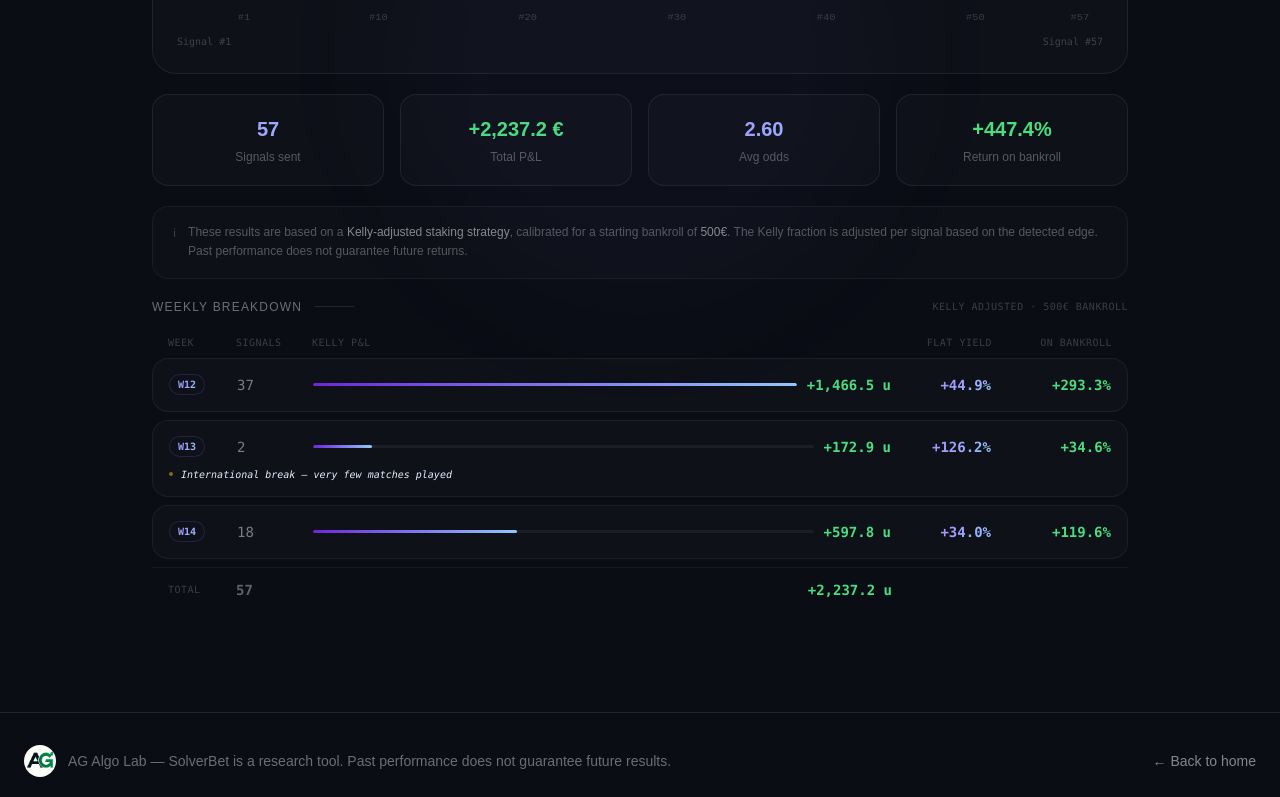
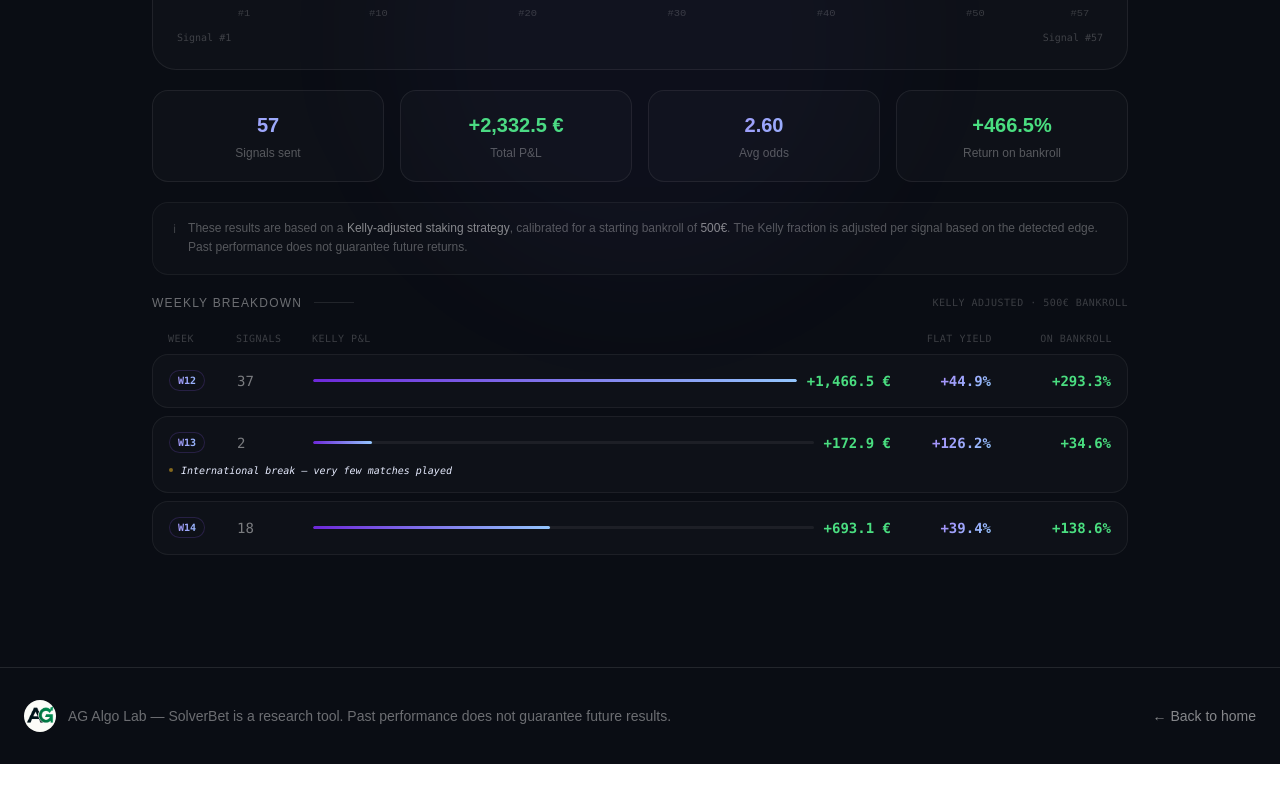
Before and after one commit to ag-algolab/ag-algolab.github.io, a React (Vite) app: page /#/solverbet in a window 1280 px wide. Shown: the part 5077-5874 px from the top of the page. After the commit the page ends 5841 px from the top, so only its background shows below. Built offline with nearby package versions, Linux system fonts and the light colour scheme.

Commit message:
Update performance metrics and cumulative P&L display
Updated performance metrics for week 14 and adjusted cumulative P&L display.

```diff
--- a/src/pages/SolverBet.jsx
+++ b/src/pages/SolverBet.jsx
@@ -568,9 +568,9 @@ const WEEKS_DATA = [
   {
     week: 14,
     signals: 18,
-    pnl: 597.8,
-    flatYield: 34.0,
-    rob: 119.6,
+    pnl: 693.1,
+    flatYield: 39.4,
+    rob: 138.6,
     note: null,
   },
 ];
@@ -663,7 +663,7 @@ function WeeklyBreakdown() {
                       />
                     </div>
                     <span className="text-green-400 font-mono text-sm font-bold whitespace-nowrap">
-                      +{w.pnl.toLocaleString('en-US', { minimumFractionDigits: 1, maximumFractionDigits: 1 })} u
+                      +{w.pnl.toLocaleString('en-US', { minimumFractionDigits: 1, maximumFractionDigits: 1 })} €
                     </span>
                   </div>
 
@@ -694,29 +694,7 @@ function WeeklyBreakdown() {
                 )}
               </motion.div>
             ))}
-
-            {/* Totals row */}
-            <motion.div
-              initial={{ opacity: 0 }}
-              whileInView={{ opacity: 1 }}
-              transition={{ duration: 0.4, delay: WEEKS_DATA.length * 0.08 + 0.1 }}
-              viewport={{ once: true }}
-              className="grid grid-cols-[56px_64px_1fr_88px_108px] gap-3 items-center
-                         px-4 pt-3 border-t border-white/[0.05]"
-            >
-              <span className="text-white/20 text-[10px] font-mono uppercase tracking-wider">Total</span>
-              <span className="text-white/35 text-sm font-mono font-bold">{totalSignals}</span>
-              <div className="flex items-center gap-2.5">
-                <div className="flex-1" />
-                <span className="text-green-400 font-mono text-sm font-bold whitespace-nowrap">
-                  +{totalPnL.toLocaleString('en-US', { minimumFractionDigits: 1, maximumFractionDigits: 1 })} u
-                </span>
-              </div>
-              <div />
-              <div />
-            </motion.div>
           </div>
-
         </div>
       </div>
     </motion.div>
@@ -730,28 +708,21 @@ const PERF_DATA = {
     -81.3,-70.1,132.7,-107.3,-112.6,160.1,66.8,67.0,-140.7,-93.2,
     210.8,-78.1,114.3,170.8,-79.7,61.7,-81.5,88.0,85.0,-84.9,-123.2,
     94.0,180.1,463.9,-69.8,239.3,-180.3,-115.6,-113.1,-54.7,228.3,-72.5,
-    -45.2,96.8,155.6,70.0,-71.1
+    50.1,96.8,155.6,70.0,-71.1
   ],
-  roi: '447.4',
+  roi: '466.5',
   avgOdd: '2.60',
   signals: 57,
-  totalPnL: 2237.2,
+  totalPnL: 2332.5,
 };
 
 // Pre-computed SVG path (800x220 viewBox, padding 58/20/20/30)
-const CHART_PATH = "M 58.0 177.3 L 70.9 180.9 L 83.8 174.0 L 96.7 167.9 L 109.6 171.4 L 122.5 165.5 L 135.4 138.7 L 148.2 146.3 L 161.1 135.0 L 174.0 121.2 L 186.9 104.7 L 199.8 109.5 L 212.7 102.2 L 225.6 96.1 L 238.5 99.7 L 251.4 94.5 L 264.3 99.7 L 277.2 94.5 L 290.1 87.8 L 303.0 91.5 L 315.9 96.5 L 328.8 100.9 L 341.6 92.7 L 354.5 99.3 L 367.4 106.3 L 380.3 96.4 L 393.2 92.3 L 406.1 88.1 L 419.0 96.8 L 431.9 102.6 L 444.8 89.5 L 457.7 94.4 L 470.6 87.3 L 483.5 76.8 L 496.4 81.7 L 509.2 77.9 L 522.1 82.9 L 535.0 77.5 L 547.9 72.2 L 560.8 77.5 L 573.7 85.1 L 586.6 79.3 L 599.5 68.2 L 612.4 39.6 L 625.3 43.9 L 638.2 29.1 L 651.1 40.2 L 664.0 47.4 L 676.9 54.3 L 689.8 57.7 L 702.6 43.6 L 715.5 48.1 L 728.4 50.9 L 741.3 44.9 L 754.2 35.3 L 767.1 31.0 L 780.0 35.4";
-
-const PATH_LENGTH = 863;
-const LAST_X = 780;
-const LAST_Y = 35.4;
-const Y_TICKS = [
-  { val: -270, y: 190.0 },
-  { val:  419, y: 147.5 },
-  { val: 1108, y: 105.0 },
-  { val: 1797, y:  62.5 },
-  { val: 2486, y:  20.0 },
-];
-const ZERO_Y = 173.4;
+const CHART_PATH = "M 58.0 177.4 L 70.9 180.9 L 83.8 174.1 L 96.7 168.3 L 109.6 171.6 L 122.5 165.9 L 135.4 139.8 L 148.2 147.1 L 161.1 136.2 L 174.0 122.7 L 186.9 106.7 L 199.8 111.3 L 212.7 104.2 L 225.6 98.3 L 238.5 101.7 L 251.4 96.7 L 264.3 101.8 L 277.2 96.7 L 290.1 90.2 L 303.0 93.8 L 315.9 98.7 L 328.8 102.9 L 341.6 94.9 L 354.5 101.4 L 367.4 108.2 L 380.3 98.5 L 393.2 94.5 L 406.1 90.5 L 419.0 99.0 L 431.9 104.6 L 444.8 91.9 L 457.7 96.6 L 470.6 89.7 L 483.5 79.4 L 496.4 84.2 L 509.2 80.5 L 522.1 85.4 L 535.0 80.1 L 547.9 75.0 L 560.8 80.1 L 573.7 87.5 L 586.6 81.9 L 599.5 71.1 L 612.4 43.2 L 625.3 47.4 L 638.2 33.0 L 651.1 43.8 L 664.0 50.8 L 676.9 57.6 L 689.8 60.9 L 702.6 47.1 L 715.5 51.5 L 728.4 48.5 L 741.3 42.7 L 754.2 33.3 L 767.1 29.1 L 780.0 33.4"
+const PATH_LENGTH = 856
+const LAST_X = 780.0
+const LAST_Y = 33.4
+const ZERO_Y = 173.6
+const Y_TICKS = [{'val': -274, 'y': 190.0}, {'val': 433, 'y': 147.5}, {'val': 1141, 'y': 105.0}, {'val': 1848, 'y': 62.5}, {'val': 2555, 'y': 20.0}]
 
 function PerformanceSection() {
   const ref = useRef(null);
@@ -853,7 +824,6 @@ function PerformanceSection() {
         >
           <div className="flex items-center justify-between mb-4">
             <span className="text-white/40 text-xs uppercase tracking-widest font-medium">Cumulative P&L — Kelly adjusted</span>
-            <span className="text-green-400 text-sm font-bold">+2,237.2 €</span>
           </div>
 
           <svg viewBox="0 0 800 220" className="w-full" style={{ height: '220px' }} preserveAspectRatio="none">
```
